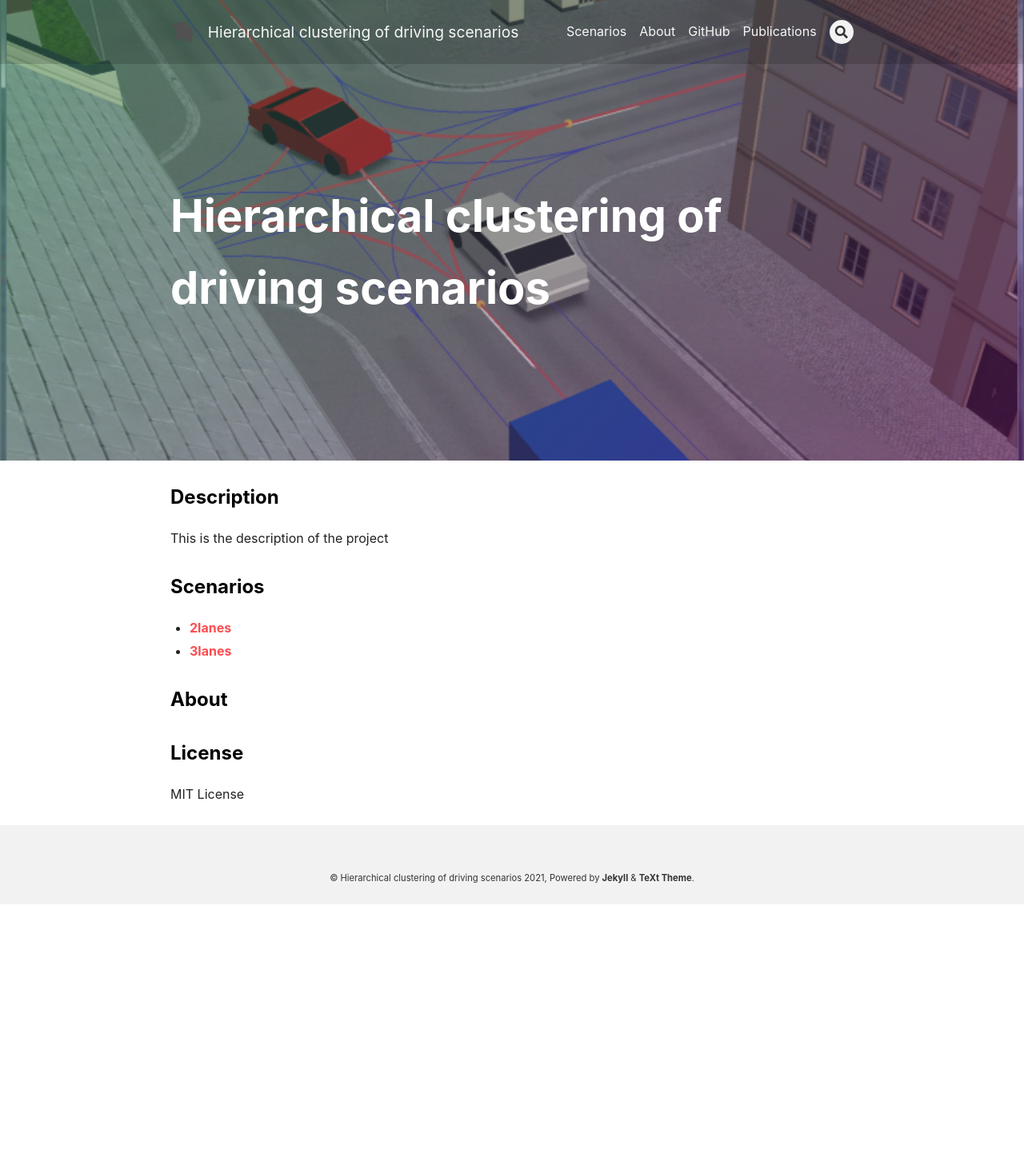
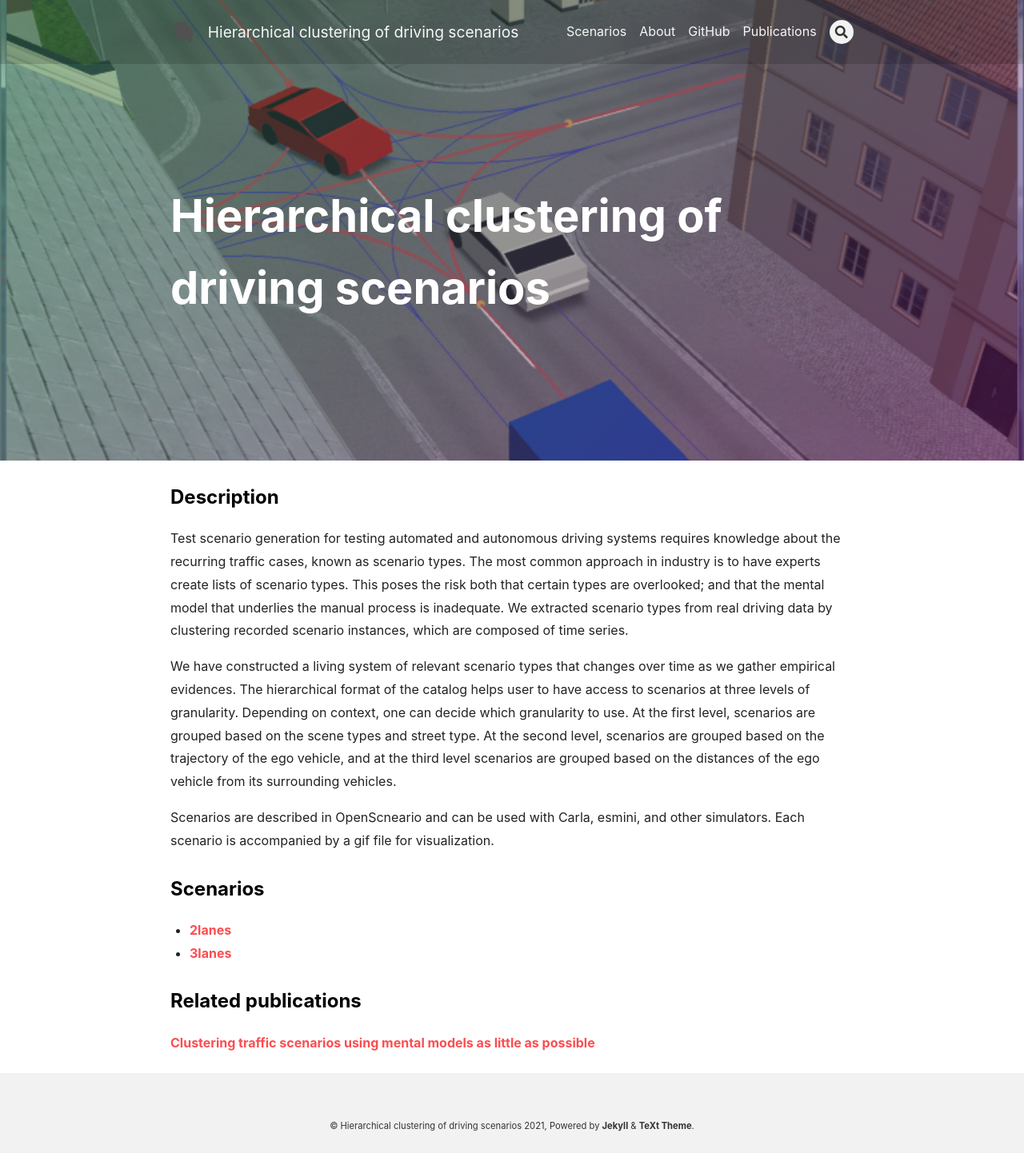
Before and after one commit to openscenario/openscenario.github.io, a Jekyll site: the page built from index.markdown, in a window 1280 px wide. Shown: the whole page at 80% size. Built offline with Jekyll 4.4.1, drawn with Linux system fonts in a browser that asks for light colours; nearby versions of some CDN libraries; before the commit the page ends 1131 px from its top, so only the background shows below that.

Commit message:
Update index.markdown

```diff
--- a/index.markdown
+++ b/index.markdown
@@ -14,15 +14,21 @@ article_header:
 ---
 ### Description
 
-This is the description of the project
+Test scenario generation for testing automated and autonomous driving systems requires knowledge about the recurring traffic cases, known as scenario types. The most common approach in industry is to have experts create lists of scenario types. This poses the risk both that certain types are overlooked; and that the mental model that underlies the manual process is inadequate. We extracted scenario types from real driving data by clustering recorded scenario instances, which are composed of time series.
+
+We have constructed a living system of relevant scenario types that changes over time as we gather empirical evidences. The hierarchical format of the catalog helps user to have access to scenarios at three levels of granularity. Depending on context, one can decide which granularity to use. At the first level, scenarios are grouped based on the scene types and street type. At the second level, scenarios are grouped based on the trajectory of the ego vehicle, and at the third level scenarios are grouped based on the distances of the ego vehicle from its surrounding vehicles.
+
+Scenarios are described in OpenScneario and can be used with Carla, esmini, and other simulators. Each scenario is accompanied by a gif file for visualization.
 
 ### Scenarios
 
 - [2lanes](/scenarios//2lanes)
 - [3lanes](/scenarios//3lanes)
 
-### About
+<!-- ### License
 
-### License
+MIT License -->
 
-MIT License
+### Related publications
+
+[Clustering traffic scenarios using mental models as little as possible](https://ieeexplore.ieee.org/document/9304636)
```
